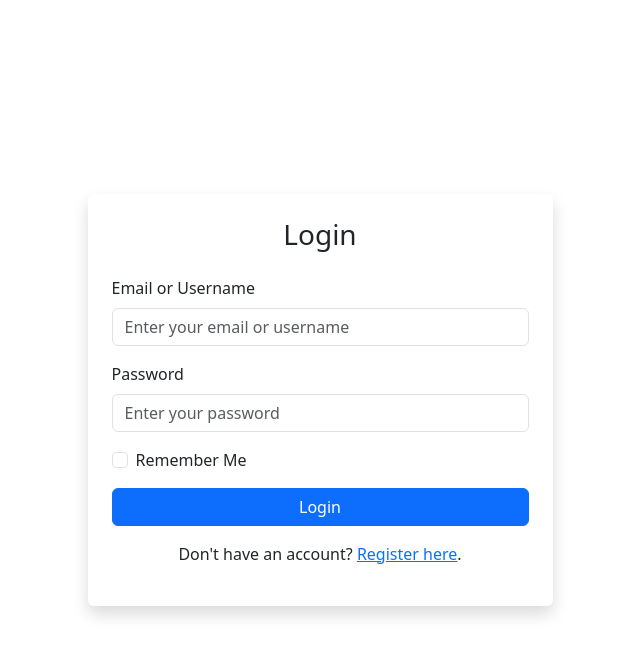
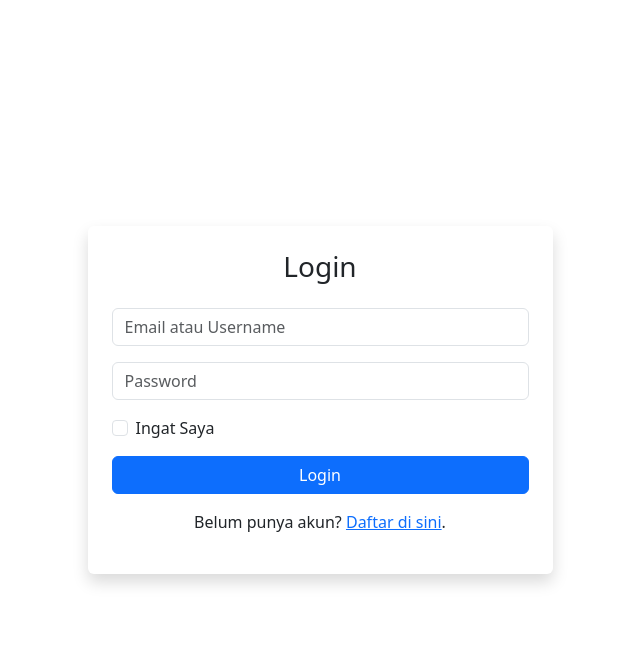
Before and after one commit to michaelfitra/DesainHub, a PHP site: page /desainhub/pages/masuk.php in a window 1280 px wide. Shown: the top 656 px of the page, without its empty margins (320-960 px from the left). Run offline with PHP 8.4, Linux system fonts and the light colour scheme.

Commit message:
back-end masuk.php

```diff
--- a/includes/header.php
+++ b/includes/header.php
@@ -80,7 +80,7 @@ require $_SERVER['DOCUMENT_ROOT'] . '/DesainHub/config/config.php';
                 <li class="nav-item dropdown">
                     <a class="nav-link dropdown-toggle p-0" href="#" role="button" data-bs-toggle="dropdown"
                         aria-expanded="false">
-                        <img src="<?php echo ASSETS_PATH_IMG ?>CoverImage.jpg" class="img-fluid ms-2"
+                        <img src="<?php echo ASSETS_PATH_IMG ?>profile/profile-pic.webp" class="img-fluid ms-2"
                             style="height: 30px;width: 30px;; border-radius: 50px;" alt="">
                     </a>
                     <ul class="dropdown-menu dropdown-menu-end mt-3">
--- a/pages/masuk.php
+++ b/pages/masuk.php
@@ -1,43 +1,86 @@
+<?php
+require_once('../config/config.php');
+
+$error = '';
+
+if ($_SERVER['REQUEST_METHOD'] == 'POST') {
+    $username = filter_input(INPUT_POST, 'username', FILTER_SANITIZE_STRING);
+    $password = $_POST['password'];
+
+    if (empty($username) || empty($password)) {
+        $error = 'Silakan isi semua field';
+    } else {
+        $sql = "SELECT id, username, password, full_name FROM users WHERE username = ? OR email = ?";
+        $stmt = $conn->prepare($sql);
+        $stmt->bind_param("ss", $username, $username);
+        $stmt->execute();
+        $result = $stmt->get_result();
+
+        if ($result->num_rows == 1) {
+            $user = $result->fetch_assoc();
+            if (password_verify($password, $user['password'])) {
+                // Start session and set user data
+                session_start();
+                $_SESSION['user_id'] = $user['id'];
+                $_SESSION['username'] = $user['username'];
+                $_SESSION['full_name'] = $user['full_name'];
+
+                // Redirect to dashboard
+                header('Location: ../index.php');
+                exit();
+            } else {
+                $error = 'Password salah';
+            }
+        } else {
+            $error = 'Username atau email tidak ditemukan';
+        }
+        $stmt->close();
+    }
+}
+$conn->close();
+?>
+
 <!DOCTYPE html>
 <html lang="en">
-
 <head>
     <meta charset="UTF-8">
     <meta name="viewport" content="width=device-width, initial-scale=1.0">
-    <title>Login | Your Website</title>
+    <title>Login | DesainHub UMRI</title>
     <link href="https://cdn.jsdelivr.net/npm/bootstrap@5.3.3/dist/css/bootstrap.min.css" rel="stylesheet">
     <link href="https://cdn.jsdelivr.net/npm/bootstrap-icons/font/bootstrap-icons.css" rel="stylesheet">
 </head>
-
 <body>
-
     <div class="container d-flex align-items-center justify-content-center min-vh-100">
         <div class="col-md-6 col-lg-5 p-4 shadow rounded">
             <h3 class="text-center mb-4">Login</h3>
-            <form action="login_process.php" method="POST">
-                <!-- Email or Username -->
+
+            <?php if (!empty($error)): ?>
+                <div class="alert alert-danger"><?php echo $error; ?></div>
+            <?php endif; ?>
+
+            <form method="POST" action="">
                 <div class="mb-3">
-                    <label for="username" class="form-label">Email or Username</label>
                     <input type="text" id="username" name="username" class="form-control"
-                        placeholder="Enter your email or username" required>
+                           placeholder="Email atau Username" required>
                 </div>
-                <!-- Password -->
+
                 <div class="mb-3">
-                    <label for="password" class="form-label">Password</label>
                     <input type="password" id="password" name="password" class="form-control"
-                        placeholder="Enter your password" required>
+                           placeholder="Password" required>
                 </div>
-                <!-- Remember Me Checkbox -->
+
                 <div class="mb-3 form-check">
                     <input type="checkbox" id="remember" name="remember" class="form-check-input">
-                    <label class="form-check-label" for="remember">Remember Me</label>
+                    <label class="form-check-label" for="remember">Ingat Saya</label>
                 </div>
-                <!-- Submit Button -->
+
                 <div class="d-grid">
                     <button type="submit" class="btn btn-primary">Login</button>
                 </div>
-                <!-- Register Redirect -->
-                <p class="text-center mt-3">Don't have an account? <a href="daftar.php">Register here</a>.</p>
+
+                <p class="text-center mt-3">
+                    Belum punya akun? <a href="daftar.php">Daftar di sini</a>.
+                </p>
             </form>
         </div>
     </div>
@@ -45,5 +88,4 @@
     <script src="https://cdn.jsdelivr.net/npm/@popperjs/core@2.11.6/dist/umd/popper.min.js"></script>
     <script src="https://cdn.jsdelivr.net/npm/bootstrap@5.3.0/dist/js/bootstrap.min.js"></script>
 </body>
-
 </html>
```
